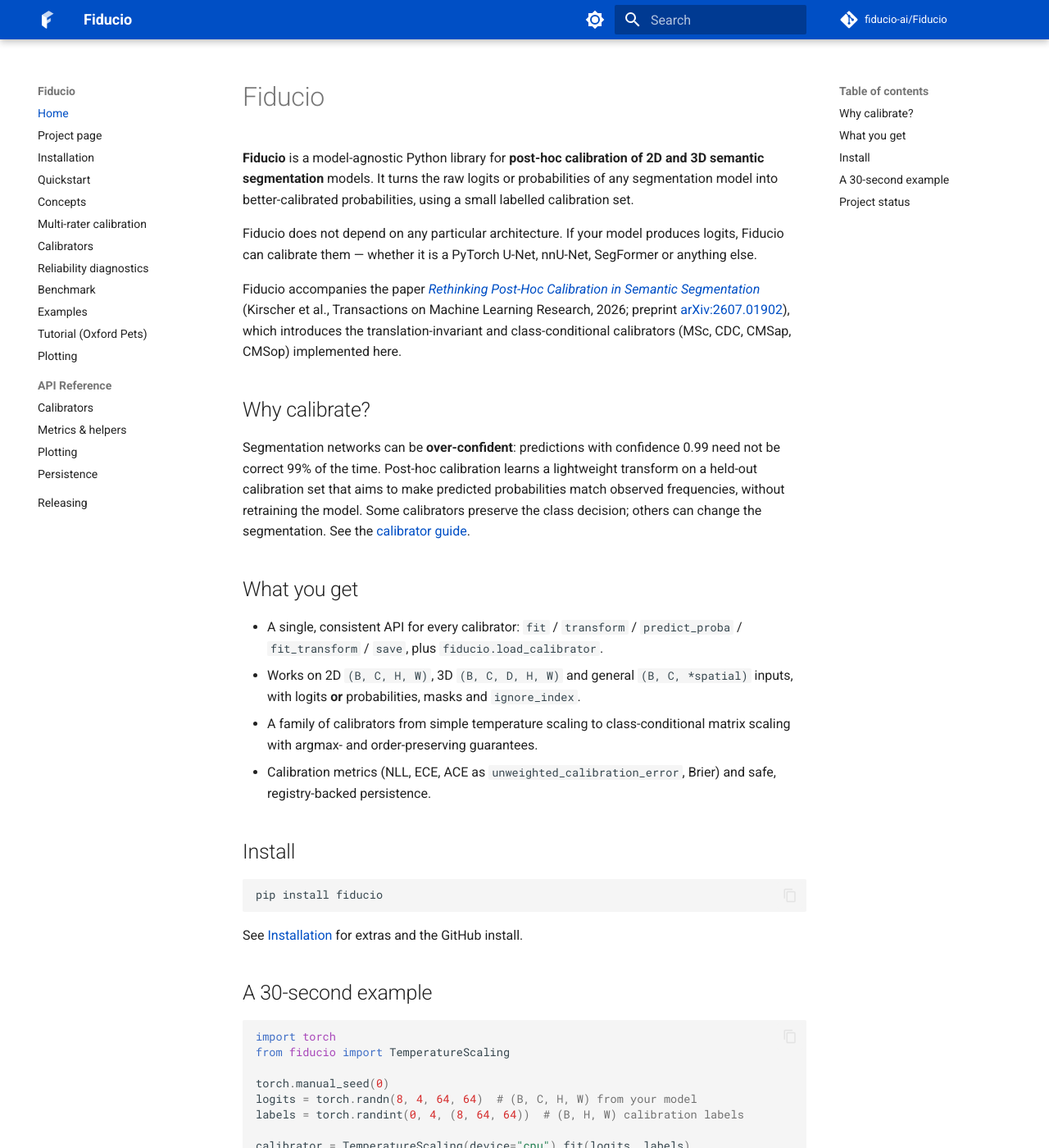
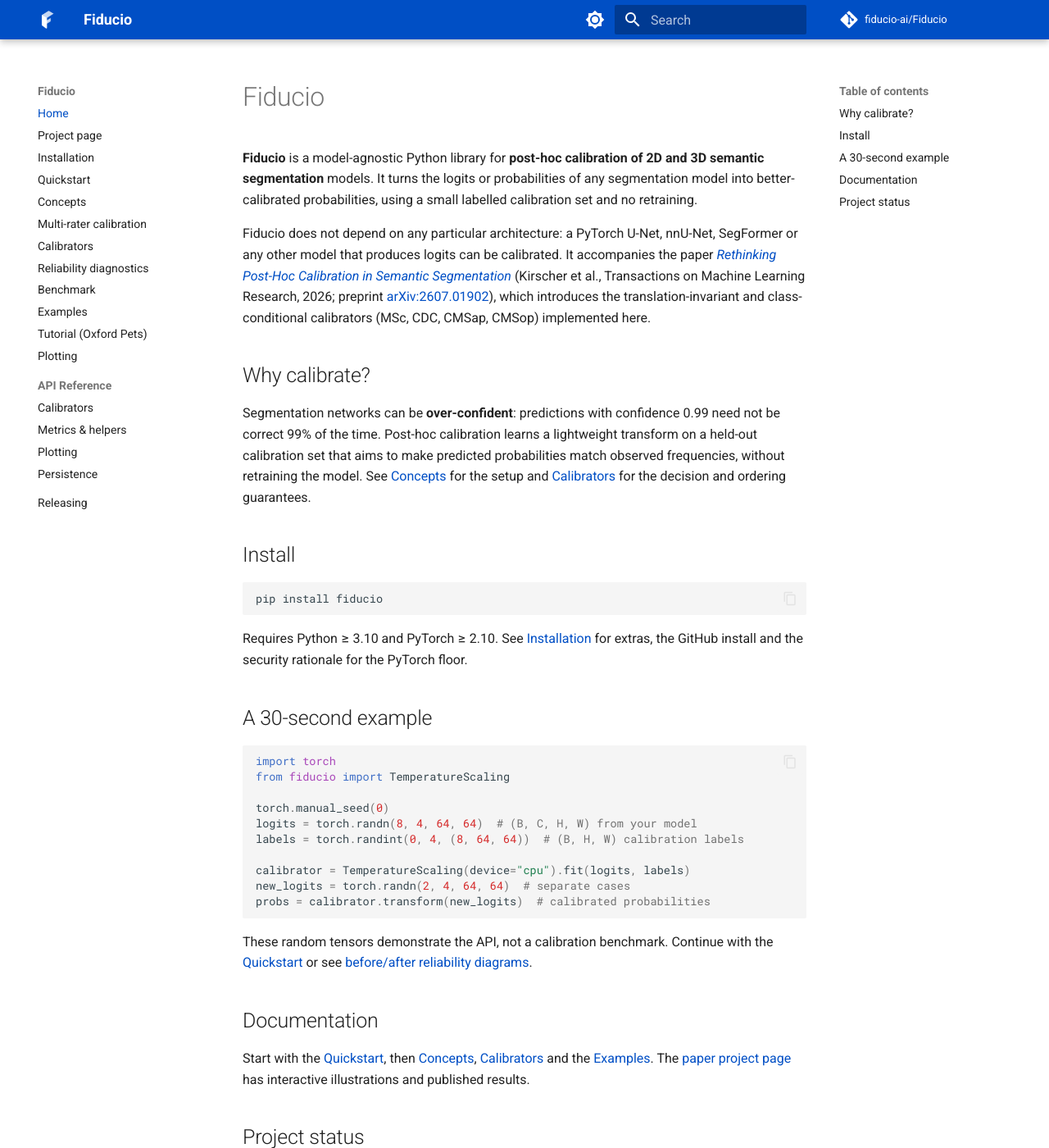
Before and after one commit to fiducio-ai/Fiducio, an MkDocs documentation site: the page built from docs/index.md, in a window 1280 px wide and 1400 px high. Shown: the whole window at 82% size. Built offline with MkDocs 1.6.1 and Material for MkDocs 9.7.7, drawn with Linux system fonts in a browser that asks for light colours; comment, search, counter and statistics services are not loaded; some of the changed text lies outside the part shown.

Commit message:
Simplify the core narrative documentation
Deduplicate the calibration setup, tensor shapes and early-stopping material
across README, index, quickstart and concepts: each explanation now lives in
one canonical page with short links elsewhere. Remove the duplicated paper
method table from the README, tighten the calibrator decision guide, and fix
the dev-extras list to match pyproject.

````diff
--- a/docs/index.md
+++ b/docs/index.md
@@ -1,36 +1,27 @@
 # Fiducio
 
 **Fiducio** is a model-agnostic Python library for **post-hoc calibration of 2D
-and 3D semantic segmentation** models. It turns the raw logits or probabilities
-of any segmentation model into better-calibrated probabilities, using a small
-labelled calibration set.
+and 3D semantic segmentation** models. It turns the logits or probabilities of
+any segmentation model into better-calibrated probabilities, using a small
+labelled calibration set and no retraining.
 
-Fiducio does not depend on any particular architecture. If your model produces
-logits, Fiducio can calibrate them — whether it is a PyTorch U-Net, nnU-Net,
-SegFormer or anything else.
-
-Fiducio accompanies the paper [*Rethinking Post-Hoc Calibration in Semantic Segmentation*](https://openreview.net/forum?id=xwNoSNxgxV) (Kirscher et al., Transactions on Machine Learning Research, 2026; preprint [arXiv:2607.01902](https://arxiv.org/abs/2607.01902)), which introduces the translation-invariant
-and class-conditional calibrators (MSc, CDC, CMSap, CMSop) implemented here.
+Fiducio does not depend on any particular architecture: a PyTorch U-Net,
+nnU-Net, SegFormer or any other model that produces logits can be calibrated.
+It accompanies the paper
+[*Rethinking Post-Hoc Calibration in Semantic Segmentation*](https://openreview.net/forum?id=xwNoSNxgxV)
+(Kirscher et al., Transactions on Machine Learning Research, 2026; preprint
+[arXiv:2607.01902](https://arxiv.org/abs/2607.01902)), which introduces the
+translation-invariant and class-conditional calibrators (MSc, CDC, CMSap, CMSop)
+implemented here.
 
 ## Why calibrate?
 
 Segmentation networks can be **over-confident**: predictions with confidence
-0.99 need not be correct 99% of the time. Post-hoc
-calibration learns a lightweight transform on a held-out calibration set that
-aims to make predicted probabilities match observed frequencies, without
-retraining the model. Some calibrators preserve the class decision; others can
-change the segmentation. See the [calibrator guide](calibrators.md).
-
-## What you get
-
-- A single, consistent API for every calibrator:
-  `fit` / `transform` / `predict_proba` / `fit_transform` / `save`, plus
-  `fiducio.load_calibrator`.
-- Works on 2D `(B, C, H, W)`, 3D `(B, C, D, H, W)` and general `(B, C, *spatial)`
-  inputs, with logits **or** probabilities, masks and `ignore_index`.
-- A family of calibrators from simple temperature scaling to class-conditional
-  matrix scaling with argmax- and order-preserving guarantees.
-- Calibration metrics (NLL, ECE, ACE as `unweighted_calibration_error`, Brier) and safe, registry-backed persistence.
+0.99 need not be correct 99% of the time. Post-hoc calibration learns a
+lightweight transform on a held-out calibration set that aims to make predicted
+probabilities match observed frequencies, without retraining the model. See
+[Concepts](concepts.md) for the setup and
+[Calibrators](calibrators.md) for the decision and ordering guarantees.
 
 ## Install
 
@@ -38,7 +29,9 @@
 pip install fiducio
 ```
 
-See [Installation](installation.md) for extras and the GitHub install.
+Requires Python ≥ 3.10 and PyTorch ≥ 2.10. See
+[Installation](installation.md) for extras, the GitHub install and the security
+rationale for the PyTorch floor.
 
 ## A 30-second example
 
@@ -55,14 +48,19 @@
 probs = calibrator.transform(new_logits)  # calibrated probabilities
 ```
 
-These random tensors demonstrate the API, not a calibration benchmark.
-Continue with the [Quickstart](quickstart.md) or see
+These random tensors demonstrate the API, not a calibration benchmark. Continue
+with the [Quickstart](quickstart.md) or see
 [before/after reliability diagrams](plots.md).
+
+## Documentation
+
+Start with the [Quickstart](quickstart.md), then
+[Concepts](concepts.md), [Calibrators](calibrators.md) and the
+[Examples](examples.md). The
+[paper project page](https://fiducio-ai.github.io/Fiducio/paper/) has
+interactive illustrations and published results.
 
 ## Project status
 
 Fiducio is **beta** (`0.x`). The API is usable and tested, but may still change
 before `1.0`. It is not certified for safety-critical clinical use.
-
-Explore the [paper project page](https://fiducio-ai.github.io/Fiducio/paper/) for
-interactive illustrations and results from the published paper.
````
Also changed, not shown: README.md (+64 -85 lines), docs/calibrators.md (+44 -47 lines), docs/concepts.md (+18 -18 lines), docs/examples.md (+23 -17 lines), docs/installation.md (+1 -1 lines), docs/quickstart.md (+13 -13 lines).
